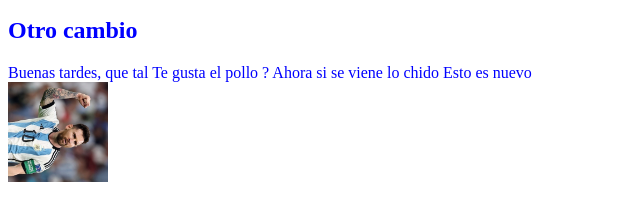
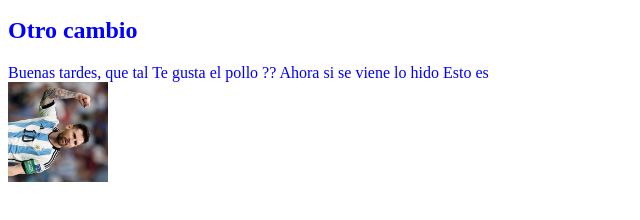
Before and after one commit to MatiAstor/CursoGit-Hub-, a plain HTML site: page index.html in a window 1280 px wide. Shown: the part 226-446 px from the top of the page, 0-640 px from the left. Drawn offline with Linux system fonts and the light colour scheme.

Commit message:
Generando errores para solucionarlos luego

```diff
--- a/index.html
+++ b/index.html
@@ -16,9 +16,9 @@
         <h2 style="color: blue; border-radius: 10px;">Otro cambio</h2>
         <div>
             <a href="">Buenas tardes, que tal</a>
-            <a href="/">Te gusta el pollo ?</a>
-            <a href="">Ahora si se viene lo chido</a>
-            <a href="">Esto es nuevo</a>
+            <a href="/">Te gusta el pollo ??</a>
+            <a href="">Ahora si se viene lo hido</a>
+            <a href="">Esto es</a>
         </div>
         <img class="imagen" src="imagenes/Lionel_Messi_WC2022.jpg" />
     </div>
```
